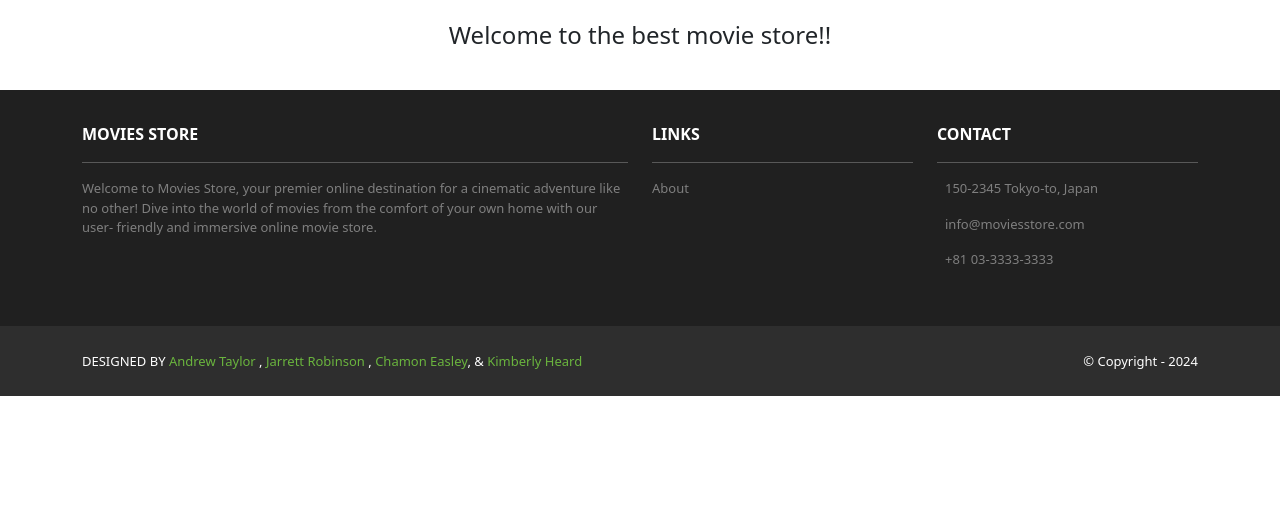
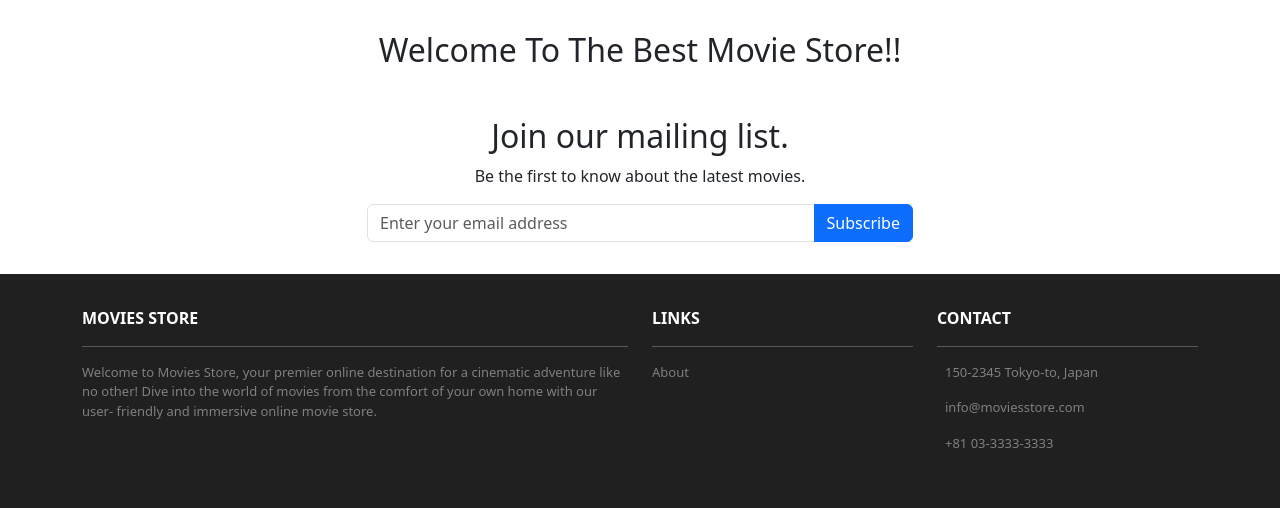
Before and after one commit to ataylor370/GT-Movie-Store, a Django app: page / in a window 1280 px wide. Shown: the part 227-735 px from the top of the page. Before the commit the page ends 623 px from the top, so only its background shows below. Run offline with Django 5.2, Linux system fonts and the light colour scheme.

Commit message:
I added a mailing list

```diff
--- a/home/templates/home/index.html
+++ b/home/templates/home/index.html
@@ -3,18 +3,33 @@
 <header class="masthead bg-index text-white text-center py-4">
   <div class="container">
     <div class="d-flex flex-column align-items-center">
-      <h2>Movies Store</h2>
+      <h1>Movies Store</h1>
       <p>Your Ticket to Unlimited Entertainment!</p>
     </div>
   </div>
 </header>
+
 <div class="p-3">
   <div class="container">
     <div class="row mt-3">
       <div class="col mx-auto text-center mb-3">
-        <h4>Welcome to the best movie store!!</h4>
+        <h2>Welcome To The Best Movie Store!!</h2>
       </div>
     </div>
+
+    <div class="row mt-4">
+      <div class="col-md-6 mx-auto text-center">
+        <h2>Join our mailing list.</h2>
+        <p>Be the first to know about the latest movies.</p>
+        <form method="POST">
+          <div class="input-group mb-3">
+            <input type="email" name="email" class="form-control" placeholder="Enter your email address" required>
+            <button class="btn btn-primary" type="button" onclick="alert('Thank you for subscribing!')">Subscribe</button>
+          </div>
+        </form>
+      </div>
+    </div>
+
   </div>
 </div>
 {% endblock content %}
```
